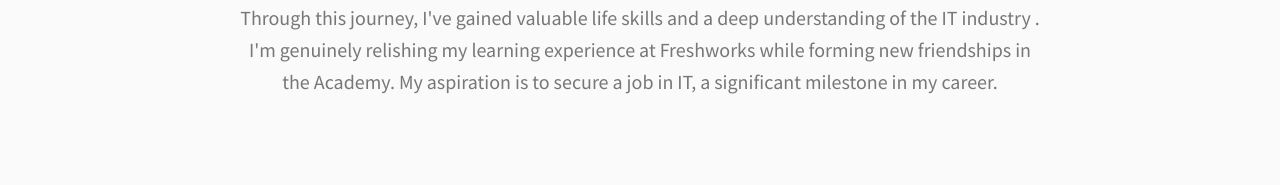
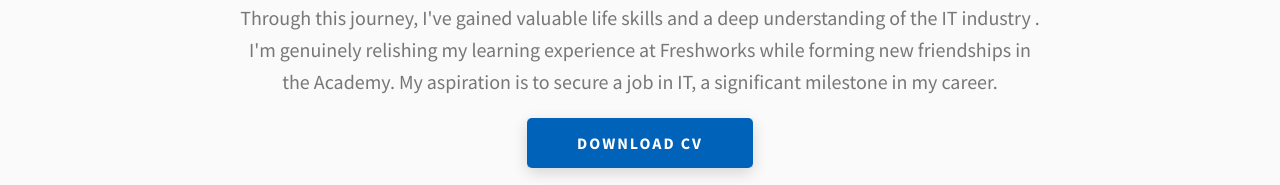
Before and after one commit to maruthu001/a.maruthan, a website: page index.html in a window 1280 px wide. Shown: the part 1045-1230 px from the top of the page. Drawn offline with nearby package versions, Linux system fonts and the light colour scheme.

Commit message:
CV Added

```diff
--- a/css/style.css
+++ b/css/style.css
@@ -45,6 +45,13 @@
 a {
   text-decoration: none;
   color: inherit; }
+
+  #cv_button{
+    display: flex;
+    margin: auto;
+    justify-content: center;
+    margin-top: 20px;
+  }
 
 li {
   list-style: none; }
--- a/index.html
+++ b/index.html
@@ -153,6 +153,9 @@
           <span class="heading-sec__sub">
             I'm MARUTHAN ALAGAR, from Pudukkottai . I completed my 12th in 2022 and then I joined FSSA. Through this journey, I've gained valuable life skills and a deep understanding of the IT industry . I'm genuinely relishing my learning experience at Freshworks while forming new friendships in the Academy. My aspiration is to secure a job in IT, a significant milestone in my career.
           </span>
+          <button id ="cv_button" style="text-align: center;"><a href="./assets/png/Maruthan Alagar Resume.pdf"  class="btn btn--med btn--theme dynamicBgClr contact__btn1"
+              download>Download CV</a
+            ></button>
         </h2>
         <div class="about__content">
           <div class="about__content-main">
```
Also changed, not shown: 1 other file.
